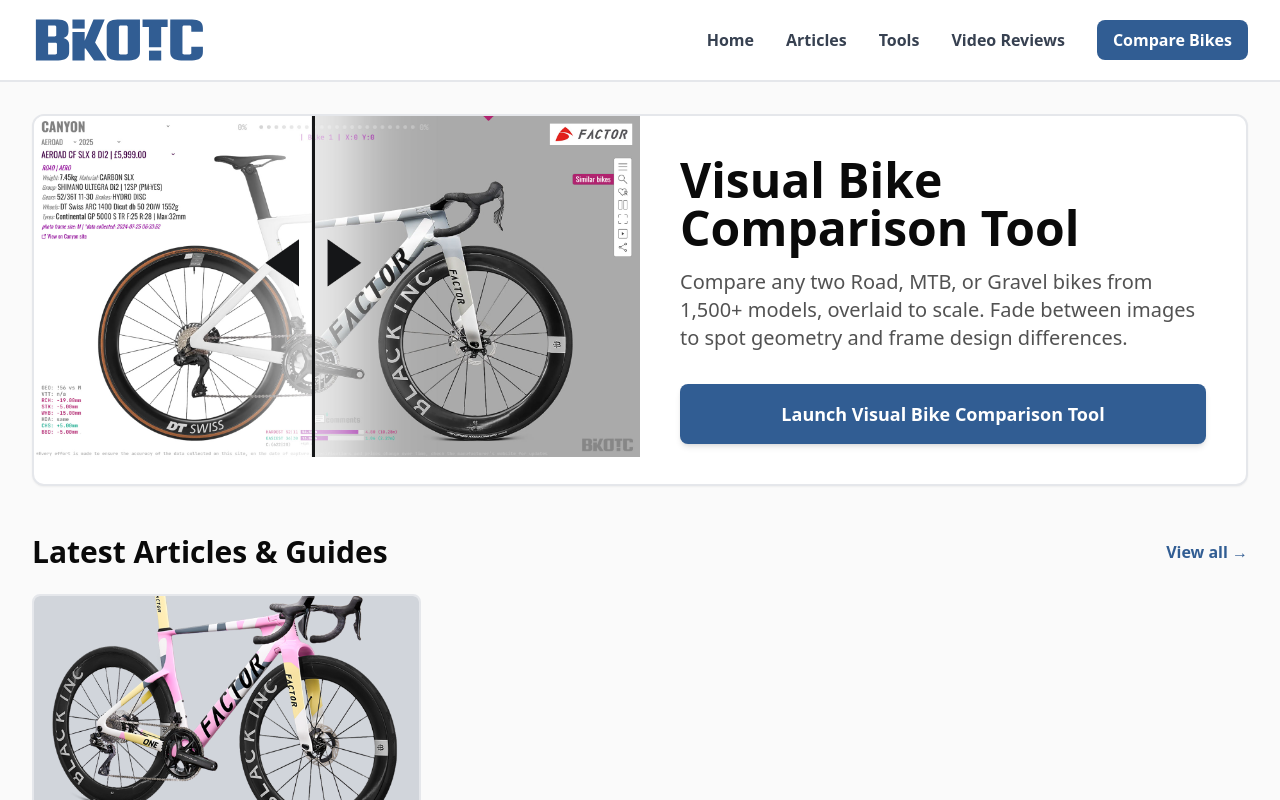
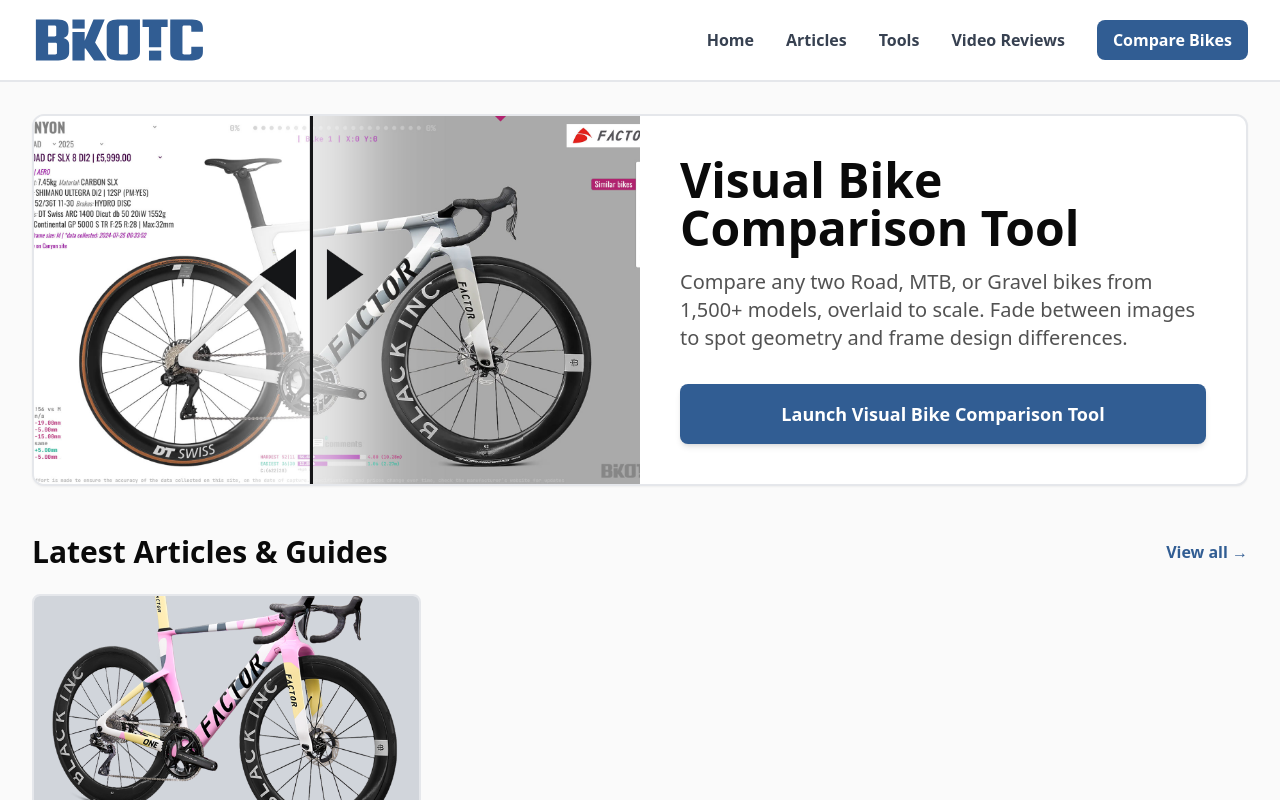
Before and after one commit to maccavamzoo/bikotic-genesis, a Next.js app: page / in a window 1280 px wide. Shown: the top 800 px of the page. Built offline with nearby package versions, Linux system fonts and the light colour scheme.

Commit message:
Update page.tsx

```diff
--- a/app/page.tsx
+++ b/app/page.tsx
@@ -12,7 +12,7 @@
         <section className="bg-white border-2 border-gray-200 rounded-xl mb-12 shadow-sm overflow-hidden">
           <div className="grid md:grid-cols-2 gap-0">
             {/* Left - Image */}
-            <div className="relative aspect-video">
+            <div className="relative h-full min-h-[300px]">
               <img
                 src="/images/bikotic-visual-bike-comparison.jpg"
                 alt="Visual bike comparison showing Canyon and Factor bikes side by side"
```
